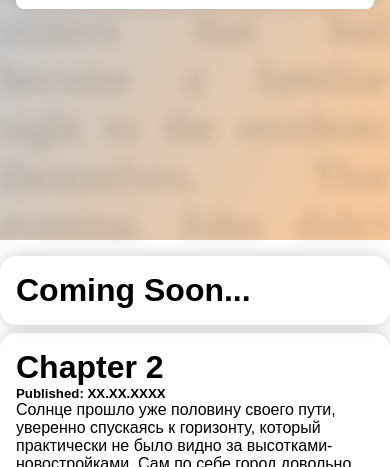
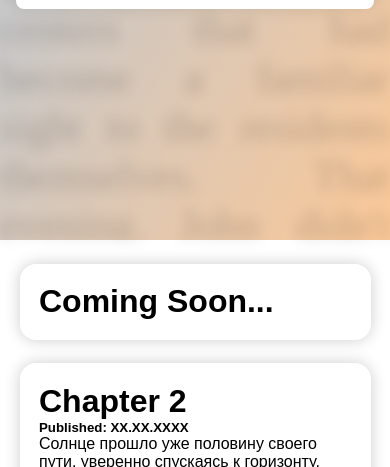
Before and after one commit to keenbyys/Fanfiction_website, a plain HTML site: page index.html in a window 390 px wide. Shown: the part 633-1100 px from the top of the page. Drawn offline with Linux system fonts and the light colour scheme.

Commit message:
Update style.css

```diff
--- a/style.css
+++ b/style.css
@@ -400,7 +400,8 @@ footer {
 
     .div__blocknewchapter {
         width: 100%;
-        padding: 1rem;
+        padding: 5%;
+        margin: 3% 5%;
         box-shadow: 0rem 0rem 1rem var(--box-shadow-color);
         border-radius: 1rem;
     }
```
